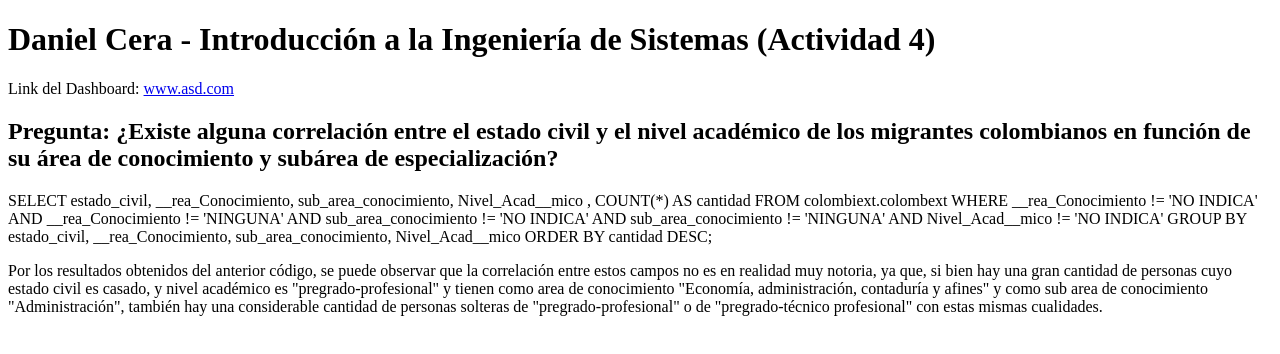
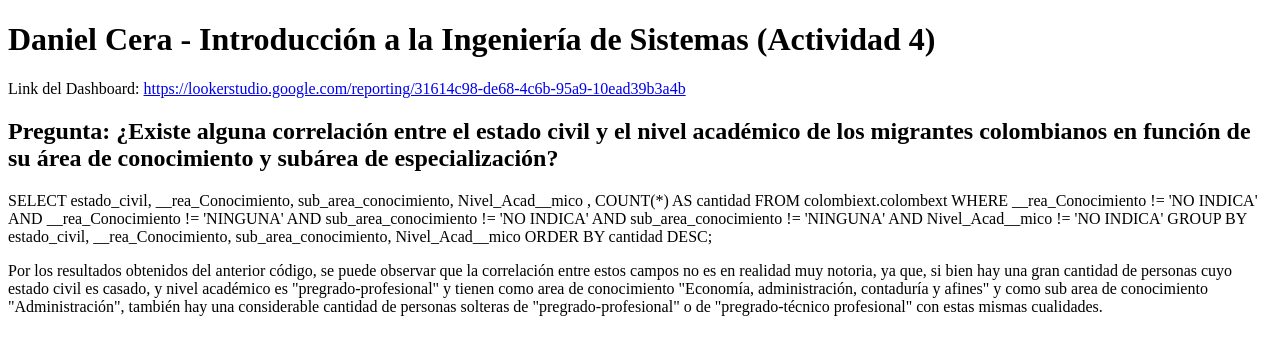
Before and after one commit to Danielit707/tarea4, a plain HTML site: page index.html in a window 1280 px wide. Drawn offline with Linux system fonts and the light colour scheme.

Commit message:
Update index.html

```diff
--- a/index.html
+++ b/index.html
@@ -6,7 +6,7 @@
 </head>
 <body>
   <h1>Daniel Cera - Introducción a la Ingeniería de Sistemas (Actividad 4)</h1>
-  <p>Link del Dashboard: <a href="www.asd.com">www.asd.com</a></p>
+  <p>Link del Dashboard: <a href="https://lookerstudio.google.com/reporting/31614c98-de68-4c6b-95a9-10ead39b3a4b">https://lookerstudio.google.com/reporting/31614c98-de68-4c6b-95a9-10ead39b3a4b</a></p>
 
   <h2>Pregunta: ¿Existe alguna correlación entre el estado civil y el nivel académico de los migrantes colombianos en función de su área de conocimiento y subárea de especialización?</h2>
   <p>SELECT estado_civil, __rea_Conocimiento, sub_area_conocimiento, Nivel_Acad__mico
```
